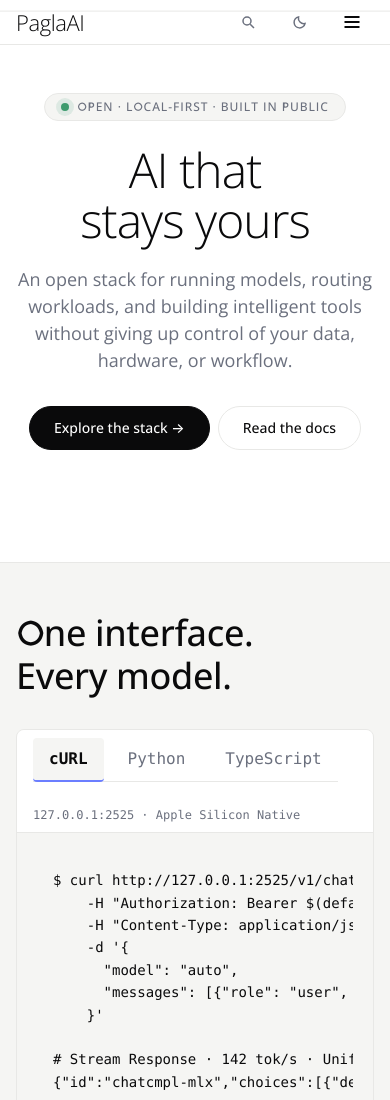
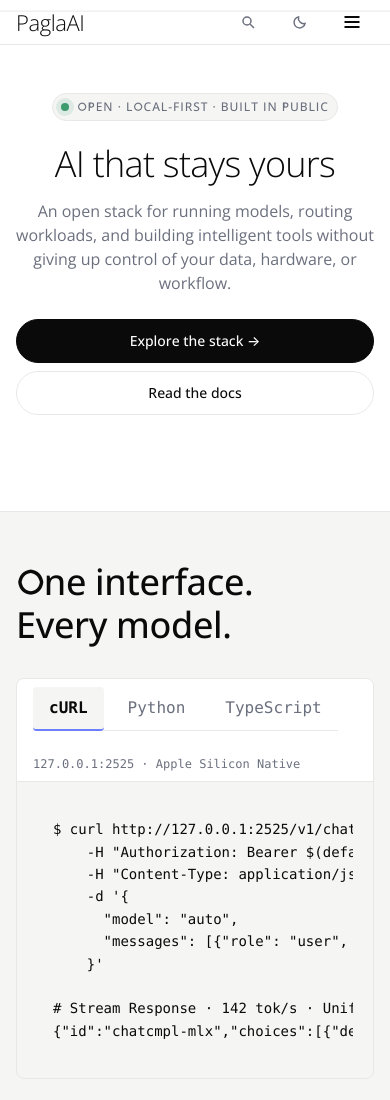
Before and after one commit to paglaai/PaglaSPACE, a website: page index.html in a window 390 px wide. Shown: the top 1100 px of the page. Drawn offline with Linux system fonts and the light colour scheme.

Commit message:
Optimize mobile hero layout

```diff
--- a/assets/css/site.css
+++ b/assets/css/site.css
@@ -231,6 +231,10 @@
   .hero__headline {
     font-size: var(--font-size-h1);
   }
+
+  .hero__summary {
+    max-width: 36rem;
+  }
 }
 
 .hero__summary {
@@ -248,6 +252,33 @@
 
 .hero--center .hero__actions {
   justify-content: center;
+}
+
+@media (max-width: 40rem) {
+  .hero {
+    padding-block: var(--space-12) var(--space-12);
+  }
+
+  .hero__headline {
+    font-size: var(--font-size-h2);
+    line-height: var(--font-line-height-display);
+    margin-bottom: var(--space-4);
+  }
+
+  .hero__summary {
+    font-size: var(--font-size-body);
+    margin-bottom: var(--space-6);
+  }
+
+  .hero__actions {
+    flex-direction: column;
+    align-items: stretch;
+    margin-bottom: var(--space-8);
+  }
+
+  .hero__actions .btn {
+    width: 100%;
+  }
 }
 
 /* ---- Buttons ---- */
@@ -413,6 +444,8 @@
   text-transform: uppercase;
   color: var(--color-base-muted);
   margin-bottom: var(--space-6);
+  max-width: 100%;
+  text-align: center;
 }
 
 .status-pill__dot {
@@ -1686,6 +1719,11 @@
 }
 
 @media (max-width: 40rem) {
+  .status-pill {
+    padding-inline: var(--space-2);
+    white-space: normal;
+  }
+
   .grid--2,
   .grid--3 {
     grid-template-columns: 1fr;
```
